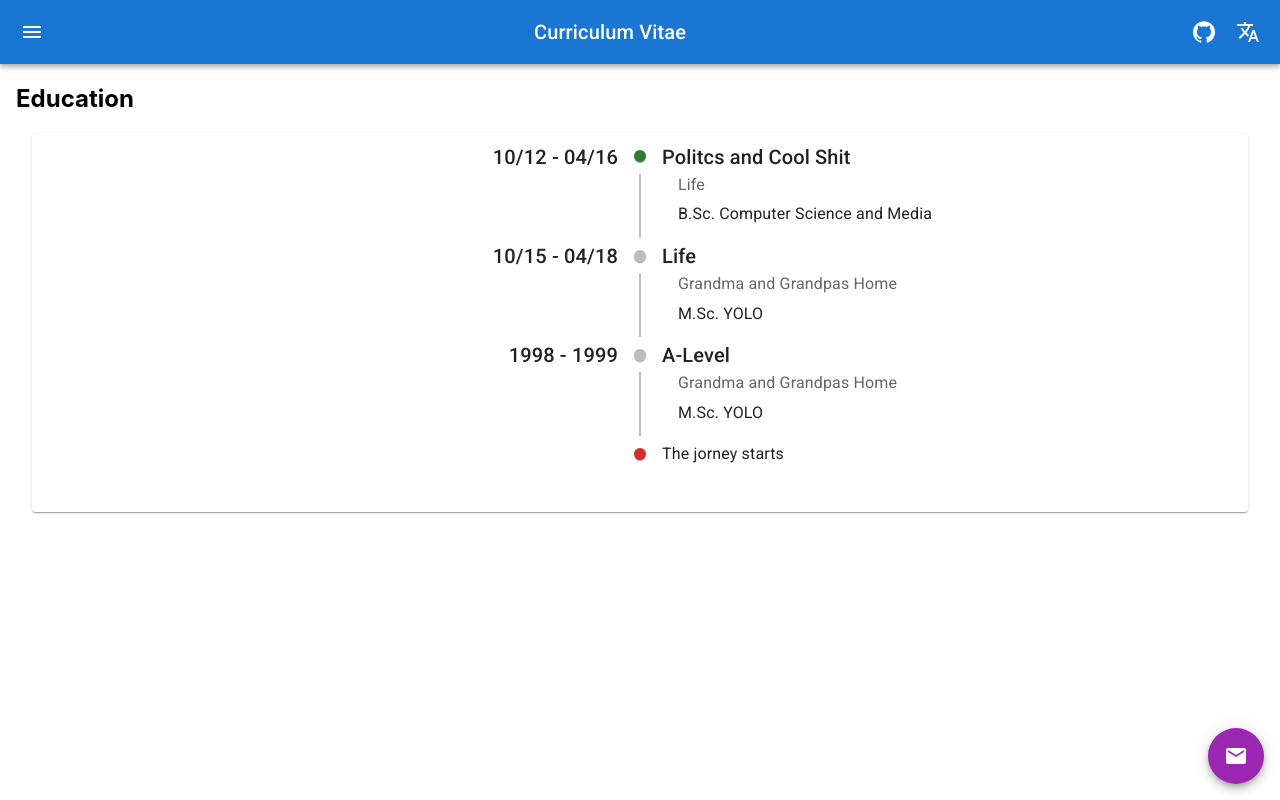
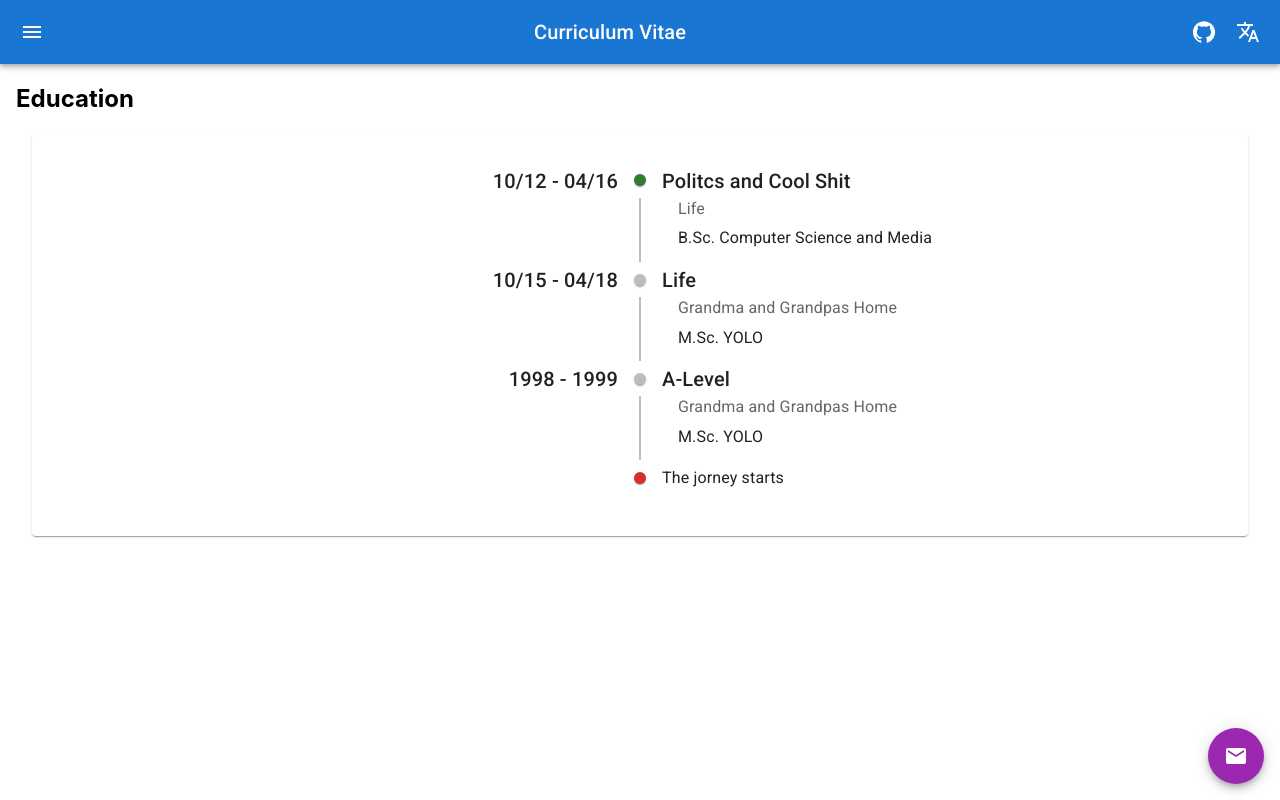
Before and after one commit to magenknurren/cv-app, a React (Create React App) app: page /education-timeline in a window 1280 px wide. Built offline with nearby package versions, Linux system fonts and the light colour scheme.

Commit message:
little style fixes

```diff
--- a/src/components/ContactFabButton.tsx
+++ b/src/components/ContactFabButton.tsx
@@ -5,7 +5,7 @@ export default function ContactFabButton() {
     return (
         //akwardly surrounded with the link to preved opening an additional tab for mailto:...
         <a href={process.env.REACT_APP_MAIL_TO} target="_blank" rel="noreferrer" >
-            <Fab sx={{bottom: 16, right: 16, position: 'absolute'}} color="secondary" aria-label="mail me" >
+            <Fab sx={{bottom: 16, right: 16, position: 'fixed'}} color="secondary" aria-label="mail me" >
                 <MailIcon />
             </Fab >
         </a >
--- a/src/components/EducationTimeline.tsx
+++ b/src/components/EducationTimeline.tsx
@@ -47,9 +47,9 @@ export default class Education extends Component {
         }
 
         return (
-            <Box sx={{ m: 2 }}>
+            <Box sx={{ m: 2}}>
                 <h2>Education</h2>
-                <Paper sx={{ m: 2 }}>
+                <Paper sx={{ m: 2, pt: 1}}>
                     <Timeline>
                         {educationContent}
                         <TimelineItem>
```
